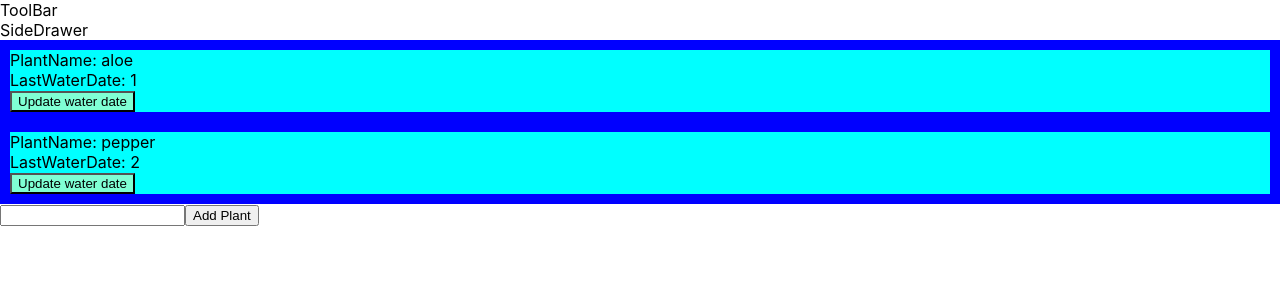
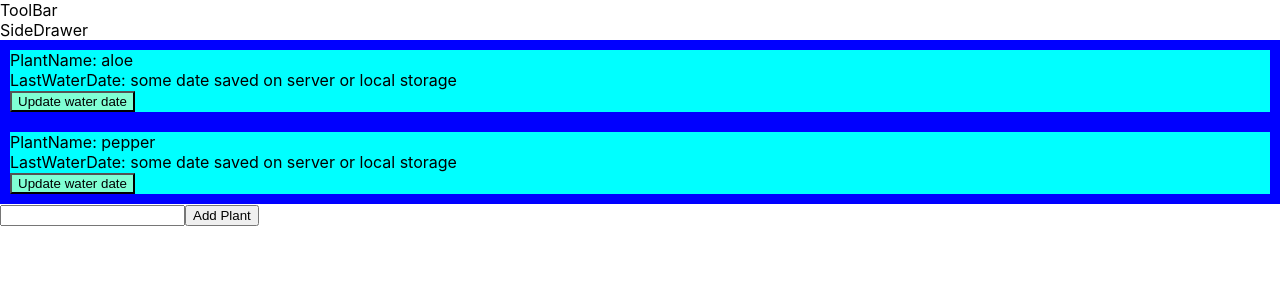
Before and after one commit to signalcat/home-dashboard, a React (Create React App) app: page / in a window 1280 px wide. Shown: the top 300 px of the page. Built offline with nearby package versions, Linux system fonts and the light colour scheme.

Commit message:
Add duplication check

```diff
--- a/src/containers/plantsBoard.js
+++ b/src/containers/plantsBoard.js
@@ -10,17 +10,23 @@ class PlantsBoard extends Component {
         super(props);
         this.state = {
             plants: {
-                aloe: 1,
-                pepper: 2
+                aloe: "some date saved on server or local storage",
+                pepper: "some date saved on server or local storage"
             }
         }
     }
 
     addPlantHandler = () => {
-        const object = this.state.plants;
+        let currentPlants = this.state.plants;
         let newPlant = this.refs.input.value;
-        object[newPlant] = 0;
-        this.setState({object});
+
+        // Check duplicate plant name
+        if (!currentPlants.hasOwnProperty(newPlant)) {
+            currentPlants[newPlant] = new Date().toISOString().slice(0, 10);
+            this.setState({currentPlants});
+        } else {
+            alert("Plant name already exist. Please enter a unique name!")
+        }
     }
 
     render() {
```
